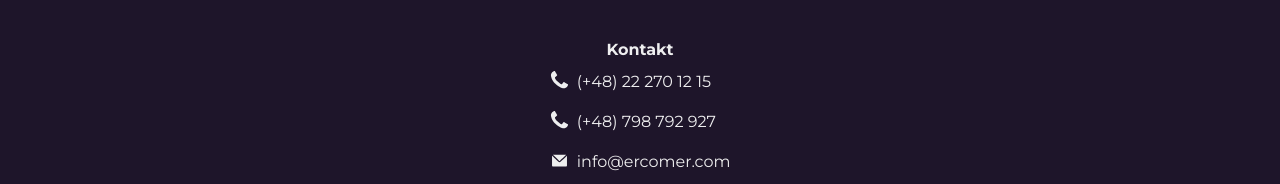
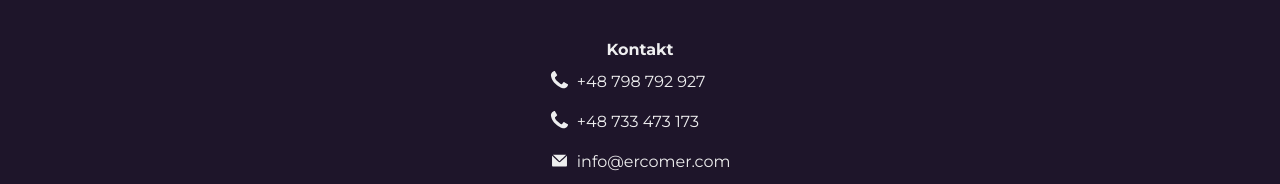
Before and after one commit to JackRaven611/Red-Antenna, a React (Create React App) app in the folder redantenna/: page /products/accessories/redCon in a window 1280 px wide. Shown: the part 2657-2841 px from the top of the page. Built offline with nearby package versions, Linux system fonts and the light colour scheme.

Commit message:
Updated and added some information

```diff
--- a/redantenna/src/Components/contactSection/contactSection.jsx
+++ b/redantenna/src/Components/contactSection/contactSection.jsx
@@ -39,25 +39,27 @@
 								</a>
 							</li>
 							<li>
+								<h3>{common.emailTitle}:</h3>
+								<p>{common.email}</p>
+							</li>
+							<li>
 								<h3>{common.hoursTitle}:</h3>
 								<p>{common.open}</p>
-							</li>
-							<li>
-								<h3>{common.emailTitle}:</h3>
-								<p>{common.email}</p>
 							</li>
 							<li>
 								<h3>{common.phoneMainTitle}:</h3>
 								<p>{common.phoneMain}</p>
 							</li>
 							<li>
+								<h3>{common.hoursService}:</h3>
+								<p>{common.openService}</p>
+							</li>
+
+							<li>
 								<h3>{common.phoneServiceTitle}:</h3>
 								<p>{common.phoneService}</p>
 							</li>
-							<li>
-								<h3>{common.phoneSecTitle}:</h3>
-								<p>{common.phoneSec}</p>
-							</li>
+
 							<li>
 								<h3>{contact.formTitle}:</h3>
 								<a
--- a/redantenna/src/Components/footer/footer.jsx
+++ b/redantenna/src/Components/footer/footer.jsx
@@ -30,7 +30,9 @@
 						</div>
 						<div className='contactIcon'>
 							<img src={phoneIcon} alt='phone' loading='lazy' />
-							<p className='footerTextColor'>{common.phoneSec}</p>
+							<p className='footerTextColor'>
+								{common.phoneService}
+							</p>
 						</div>
 						<div className='contactIcon'>
 							<img src={emailIcon} alt='email' loading='lazy' />
--- a/redantenna/src/Components/nav/nav.jsx
+++ b/redantenna/src/Components/nav/nav.jsx
@@ -33,7 +33,7 @@
 					<li>
 						<Dropdown toggleBurgerNav={toggleBurgerNav} />
 					</li>
-					<li>
+					{/* <li>
 						<Link
 							className='navButtons'
 							to='/blog#'
@@ -41,7 +41,7 @@
 						>
 							{nav.navBtnBlog}
 						</Link>
-					</li>
+					</li> */}
 					<li>
 						<Link
 							className='navButtons'
--- a/redantenna/src/Consts/Content.jsx
+++ b/redantenna/src/Consts/Content.jsx
@@ -6,20 +6,22 @@
 			pl: true,
 			storeLocation: "ul. Bieżuńska 1 lok. 51 03-578 Warszawa",
 			open: "Pon-Pt 10:00 - 18:00",
+			openService: "Pon-Pt 8:00 - 16:00",
 			country: "Polska",
 			location: "https://maps.app.goo.gl/s7hr6nTTHfrLKx3w6",
 			onlineStoreLink: "https://www.ercomer.pl/",
-			phoneMain: "(+48) 22 270 12 15",
-			phoneSec: "(+48) 798 792 927",
-			phoneService: "(+48) 22 270 12 07",
+			phoneMain: "+48 798 792 927",
+			phoneSec: "",
+			phoneService: "+48 733 473 173",
 			email: "info@ercomer.com",
-			phoneMainTitle: "Telefon główny",
+			phoneMainTitle: "Telefon Sklepowy",
 			phoneSecTitle: "Telefon komórkowy",
-			phoneServiceTitle: "Dział produkcji i serwisu",
+			phoneServiceTitle: "Telefon Działu produkcji i serwisu",
 			emailTitle: "Adres mailowy",
 			storeTitle: "Sklep stacjonarny",
 			onlineStore: "Sklep online",
-			hoursTitle: "Godziny otwarcia",
+			hoursTitle: "Sklep czynny",
+			hoursService: "Serwis czynny",
 			placeHolder: "Już niedługo",
 			disclaimer:
 				"Anteny marki Red-Antenna oparte są na rdzeniach marki Amidon, na które nawinięty został podwójnie emaliowany drut DN2E, o zwiększonyej odporności na temperaturę oraz przebicia elektryczne. Całość opakowana jest w hermetyczną obudowę ABS, z wylaną uszczelką oraz uszczelnionymi połaczeniami. Zapewnia to wodoszczelność klasy IP67 oraz odporność na wstrząsy klasy IK09.",
@@ -894,20 +896,22 @@
 			pl: false,
 			storeLocation: "Bieżuńska 1/51 03-578 Warsaw",
 			open: "Mon-Fri 10:00 - 18:00",
+			openService: "Mon-Fri 8:00 - 16:00",
 			country: "Poland",
 			location: "https://maps.app.goo.gl/s7hr6nTTHfrLKx3w6",
 			onlineStoreLink: "https://www.ercomer.pl/",
-			phoneMain: "(+48) 22 270 12 15",
-			phoneSec: "(+48) 798 792 927",
-			phoneService: "(+48) 22 270 12 07",
+			phoneMain: "+48 798 792 927",
+			phoneSec: "",
+			phoneService: "+48 733 473 173",
 			email: "info@ercomer.com",
-			phoneMainTitle: "Primary line",
+			phoneMainTitle: "Store line",
 			phoneSecTitle: "Secondary line",
-			phoneServiceTitle: "Production and service department",
+			phoneServiceTitle: "Production and service line",
 			emailTitle: "Email",
 			storeTitle: "Address",
 			onlineStore: "Online store",
-			hoursTitle: "Opening hours",
+			hoursTitle: "Store opening hours",
+			hoursService: "Service opening hours",
 			placeHolder: "Comming soon",
 			disclaimer:
 				"Red-Antenna antennas are based on Amidon cores, on which double-enamelled DN2E wire is wound, with increased resistance to temperature and electrical breakdown. The entire assembly is encapsulated in an airtight ABS housing, with a spilled gasket and sealed connections. This provides IP67-class waterproofing and IK09-class shock resistance.",
```
Also changed, not shown: redantenna/src/img/Zlacze-meski-CB-UC1-UHF-nakrecany-wtyk-na-kabel-koncentryczny-RG11.webp (added).
